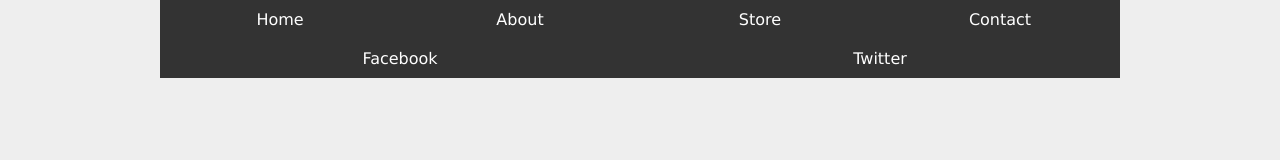
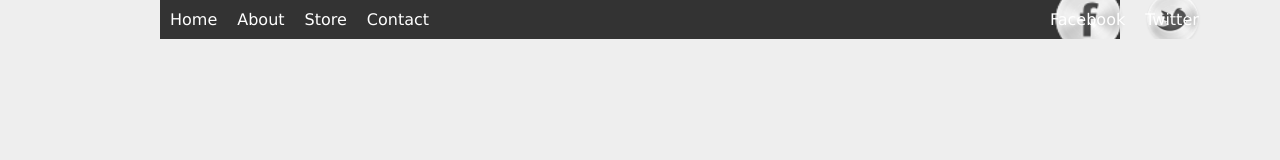
Before and after one commit to LiwiaDolinska/2-CSS, a plain HTML site: page example-2/nested-menu.html in a window 1280 px wide. Drawn offline with Linux system fonts and the light colour scheme.

Commit message:
added menu

```diff
--- a/example-2/style.css
+++ b/example-2/style.css
@@ -38,8 +38,36 @@ nav a:hover{
 
 /* social menu base styles */
 
+a.tw{
+  background: url(img/tw.png) no-repeat center;
+  background-size: 80%;
+}
+
+a.fb{
+  background: url(img/fb.png) no-repeat center;
+  background-size: 80%;
+}
+
+.social a{
+  text-indent: ~1000px;
+}
+
+.social{
+  max-width: 80px;
+  margin: 0 auto;
+}
+
 /* flex styles */
 
+nav ul.social{
+  flex: 1 1 0;
+  display: flex;
+}
+
+nav ul.social li{
+     flex: 1 1 0;
+
+}
 @media screen and (min-width: 768px){
 
 nav ul{
@@ -50,4 +78,14 @@ nav li{
   flex: 1 1 0;
 }
 
+nav{
+  display: flex;
+  justify-content: space-between;
+
+}
+
+.social{
+  margin: 0;
+}
+
 } /* end media 768 */
```
